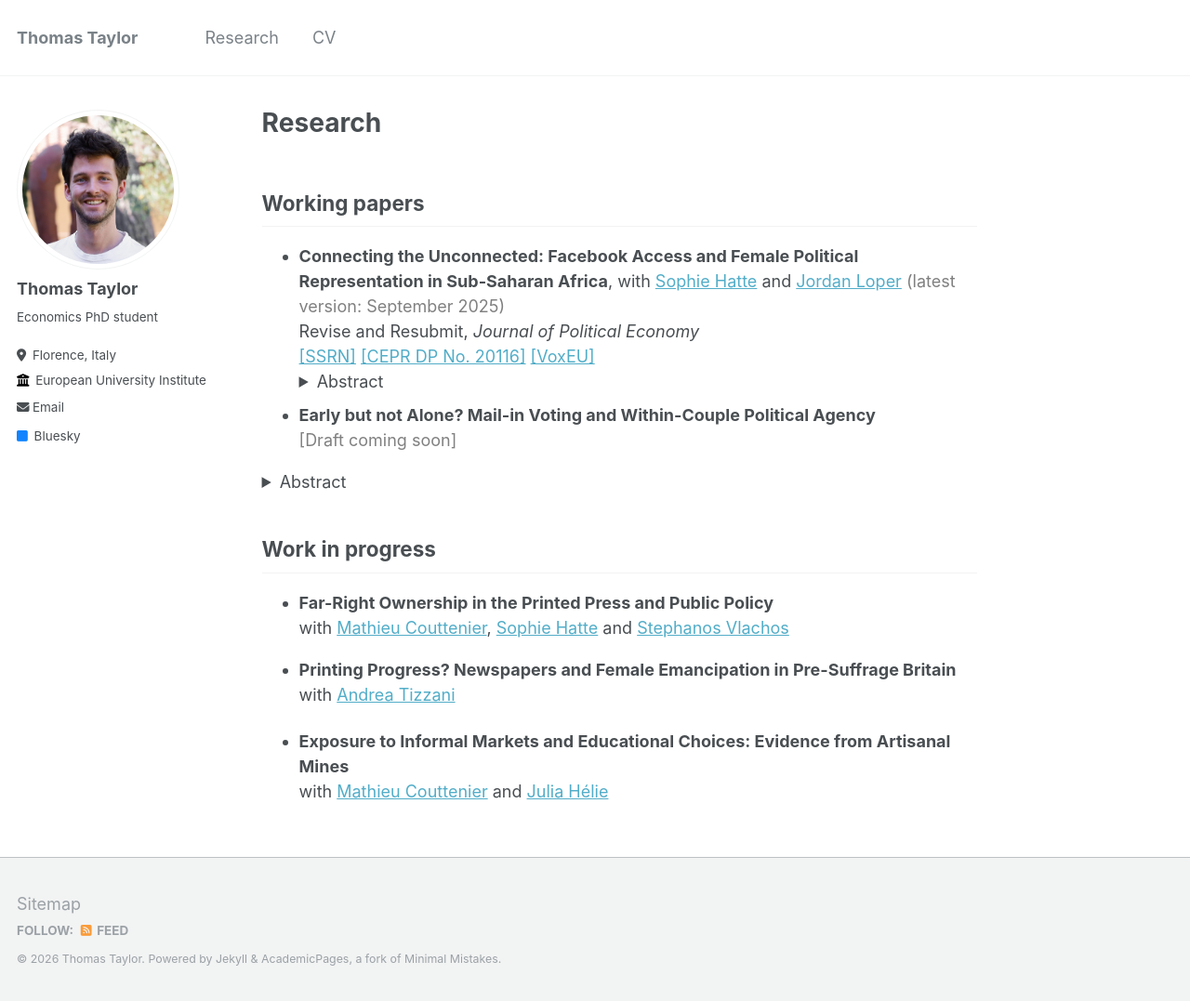
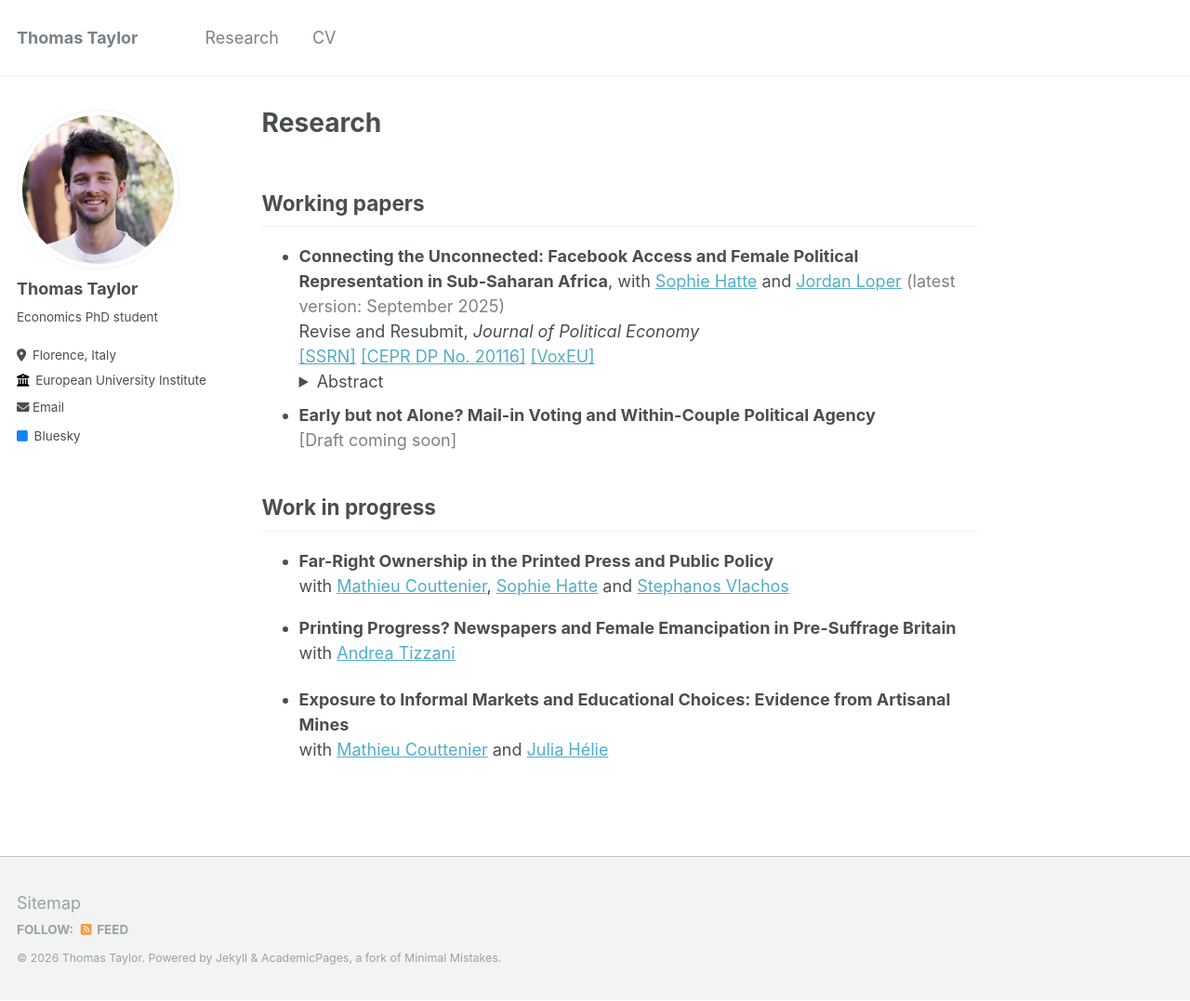
Before and after one commit to thomastaylor-econ/thomastaylor-econ.github.io, a Jekyll site: the page built from _pages/research.md, in a window 1280 px wide and 1077 px high. Shown: the whole window at 93% size. Built offline with Jekyll 4.4.1, drawn with Linux system fonts in a browser that asks for light colours.

Commit message:
Update research.md

```diff
--- a/_pages/research.md
+++ b/_pages/research.md
@@ -20,13 +20,6 @@ author_profile: true
 
  - **Early but not Alone? Mail-in Voting and Within-Couple Political Agency** <br/>
   <span style="color:gray"> [Draft coming soon] </span> <br/>
-  <details>
-  <summary>Abstract </summary>
-  <div style="text-align: justify">
-  <small>
-  This paper studies how the introduction of no-excuse mail voting impacted partisan voting among couples in the United States. By leveraging its staggered introduction by US states, I show that mail-in voting has reduced the gender gap in partisan voting among couples by at least 1.1 percentage point while it did not affect that of single voters. In particular, this effect is driven by increased Republican voting among lower-educated women and a converse moderate decline among men. Studying mechanisms, I show that turnout accounts only for a fraction of the result. Instead, this paper documents that mail-in voting significantly increases political interactions among couples. Shifts in voting are unequally followed in terms of ideological feeling across demographics, suggesting increased interactions might enable ideological convergence, but that it is only partial and greatly intersects with within-couple agency. Finally, studying the universe of reported violent events between partners in 28 US states over 10 years, I show that daily intimate partner violence incidence at the county level by 2.5% during mail voting periods. This result provides strong evidence that coercion, enabled by mail voting, can be driving part of the unaccounted-for results. </small> <br><br>
-  </div>
-  </details>
 
 
 ## Work in progress
```
